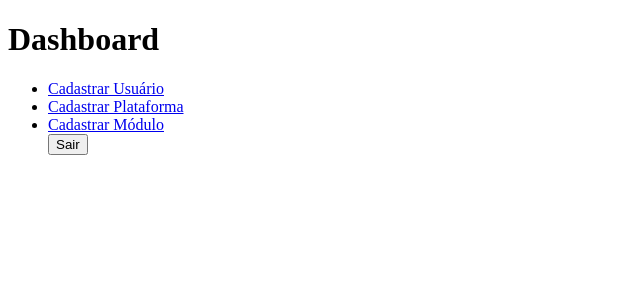
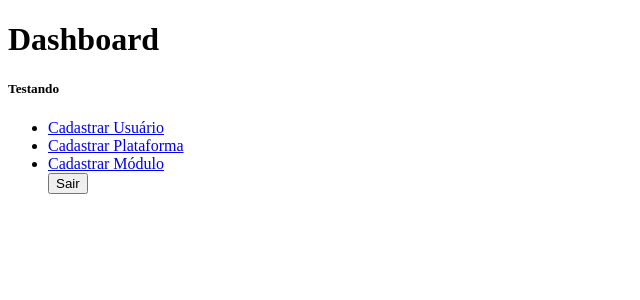
Before and after one commit to CESIT-UEA/framework-tecnocomp-mod-admin, an Angular app: page /dashboard in a window 1280 px wide. Shown: the top 300 px of the page, without its empty margins (0-640 px from the left). Built offline with nearby package versions, Linux system fonts and the light colour scheme; sample sign-in values are in the browser's storage.

Commit message:
Testando

```diff
--- a/package.json
+++ b/package.json
@@ -4,7 +4,7 @@
   "scripts": {
     "ng": "ng",
     "start": "ng serve",
-    "build": "ng build",
+    "build": "ng build --configuration=development",
     "watch": "ng build --watch --configuration development",
     "test": "ng test"
   },
--- a/src/app/components/dashboard/dashboard.component.html
+++ b/src/app/components/dashboard/dashboard.component.html
@@ -1,4 +1,5 @@
 <h1>Dashboard</h1>
+<h5>Testando</h5>
 <nav>
   <ul>
     <li><a routerLink="/cadastro-usuario">Cadastrar Usuário</a></li>
```
